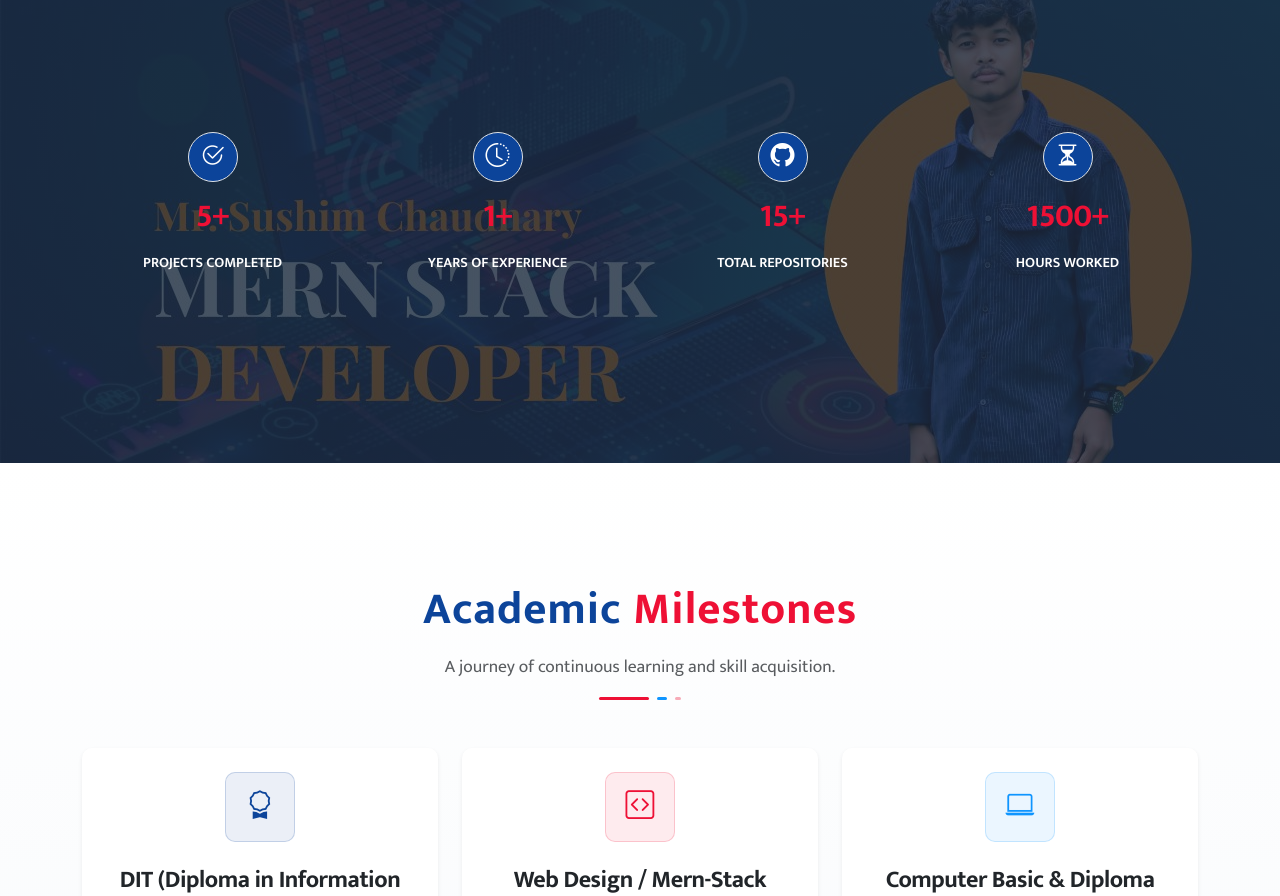
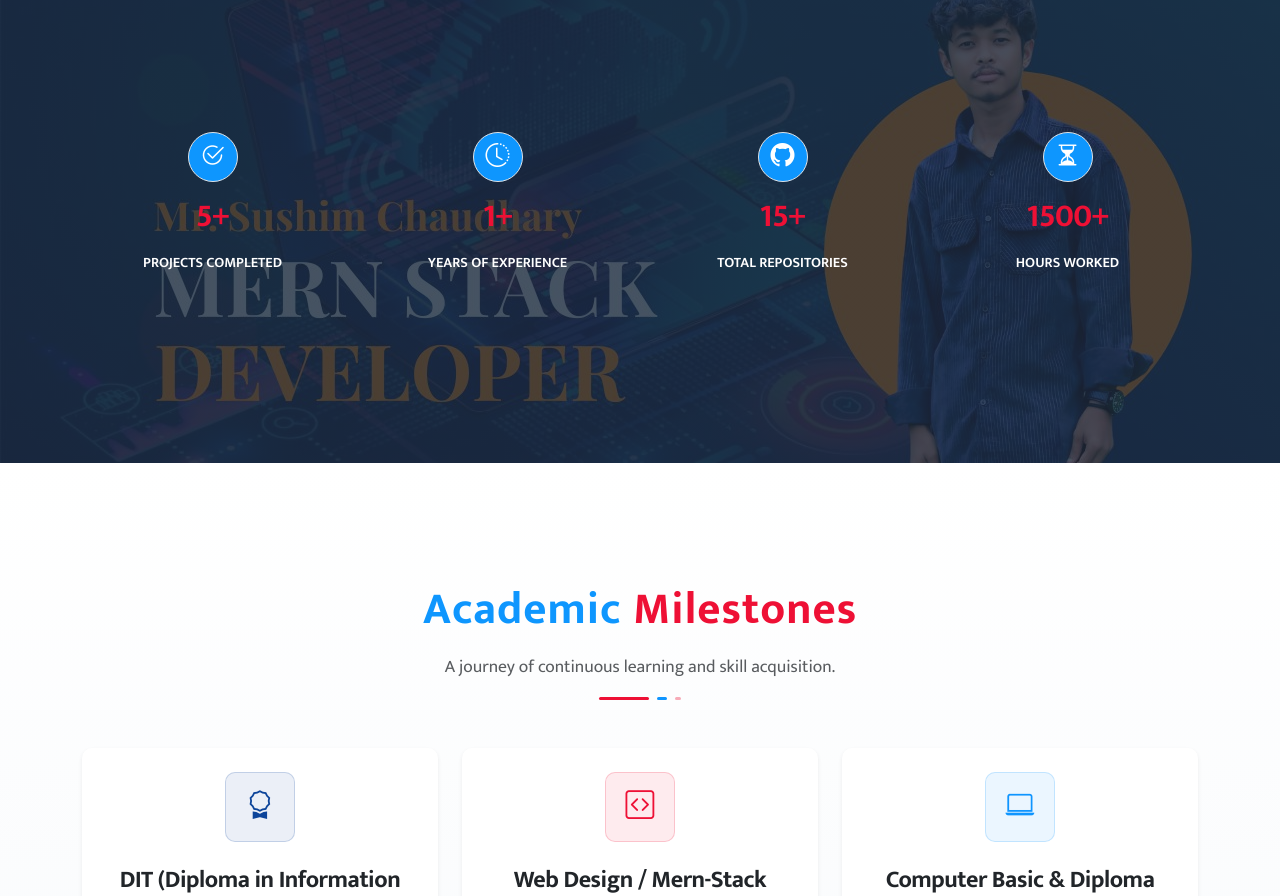
Before and after one commit to sushimchaudhary/premprasadkhatiwadaPortfolio, a Next.js app: page / in a window 1280 px wide. Shown: the part 2267-3163 px from the top of the page. Built offline with nearby package versions, Linux system fonts and the light colour scheme.

Commit message:
ui update

```diff
--- a/src/app/pages/certificates.tsx
+++ b/src/app/pages/certificates.tsx
@@ -55,7 +55,7 @@ export default function Certificates() {
 
         <div className="text-center mb-5" data-aos="fade-down">
 
-           <h2 className="fw-bold mb-3" style={{ fontSize: "2.8rem", color: "#0c449a", letterSpacing: "1px" }}>
+           <h2 className="fw-bold mb-3" style={{ fontSize: "2.8rem", color: "#0e96fe", letterSpacing: "1px" }}>
             Academic <span style={{ color: "#ee1035" }}>Milestones</span>
           </h2>
           <p className="mx-auto text-muted" style={{ maxWidth: "600px", fontSize: "1.1rem", lineHeight: "1.6" }}>
--- a/src/app/pages/counter-section/page.tsx
+++ b/src/app/pages/counter-section/page.tsx
@@ -87,7 +87,7 @@ export default function CounterSection() {
         backgroundSize: "cover",
         backgroundPosition: "center",
         backgroundRepeat: "no-repeat",
-        minHeight: "60vh", // ensures image is visible on mobile
+        minHeight: "60vh",
       }}
     >
       <div className="container py-5">
@@ -104,7 +104,7 @@ export default function CounterSection() {
                   style={{
                     width: "50px",
                     height: "50px",
-                    backgroundColor: "#0c449aff",
+                    backgroundColor: "#0e96fe",
                     borderColor: "#ddd",
                   }}
                 >
```
